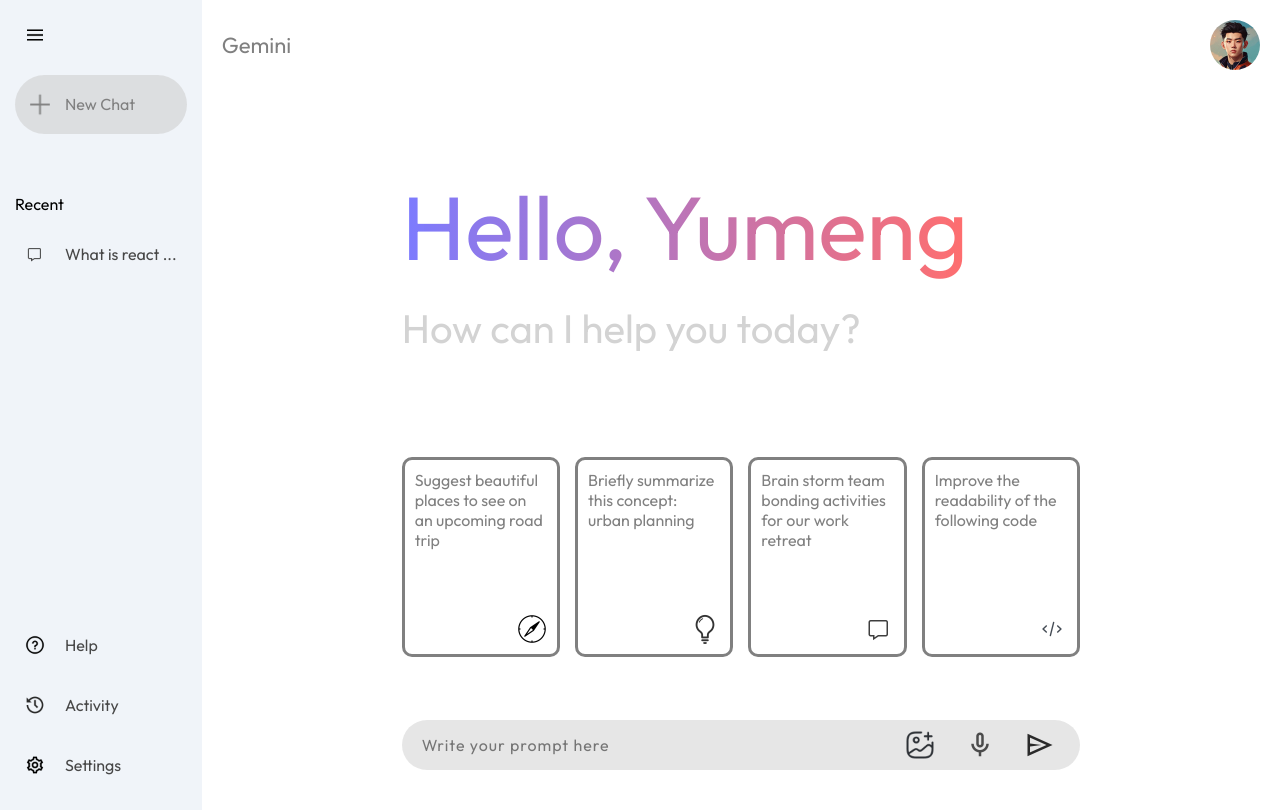
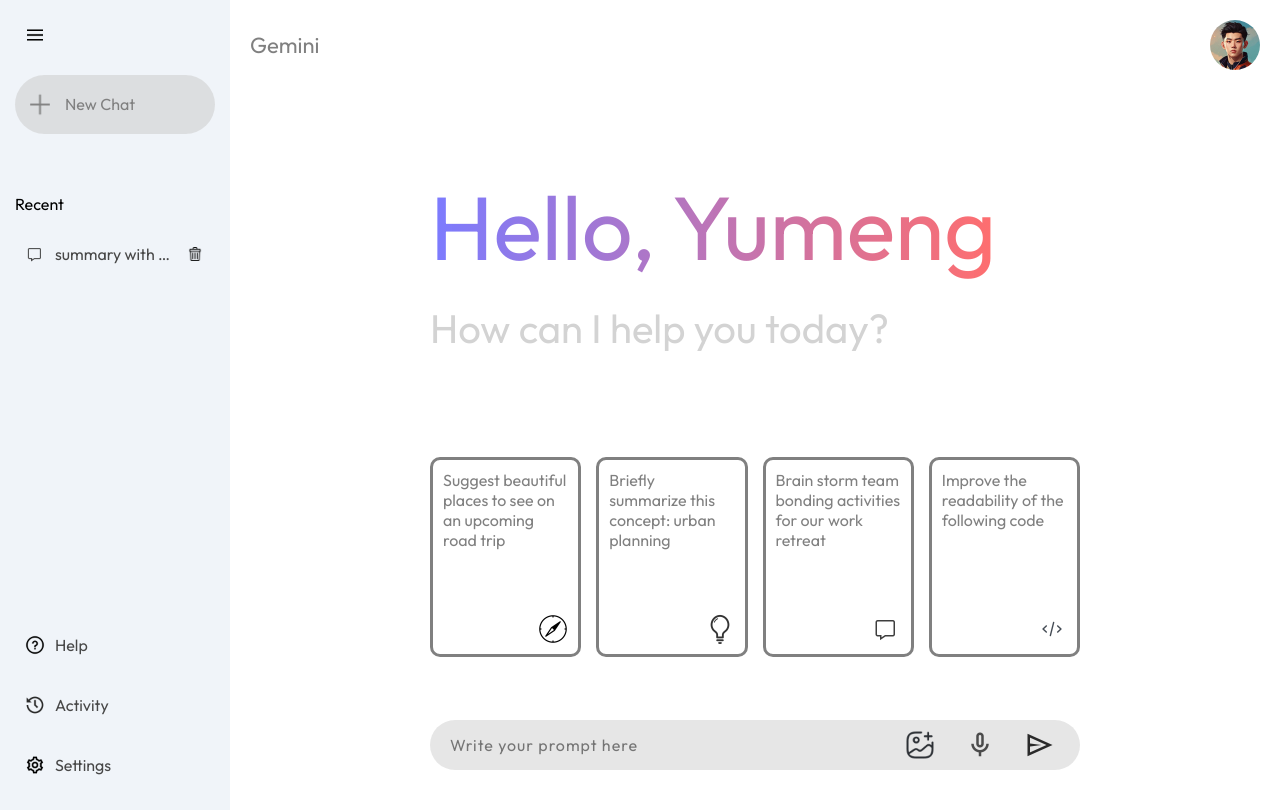
Before and after one commit to YumengLiu6044/gemini-clone, a React (Vite) app: page / in a window 1280 px wide. Built offline with nearby package versions, Linux system fonts and the light colour scheme.

Commit message:
added stuff

```diff
--- a/src/assets/assets.ts
+++ b/src/assets/assets.ts
@@ -13,6 +13,8 @@
 import code_icon from './code_icon.png'
 import send_icon from './send_icon.png'
 import gemini_icon from './gemini_icon.png'
+import more_icon from './more.png'
+import trash_icon from "./trash.png"
 
 export const assets = {
     history_icon,
@@ -29,5 +31,7 @@
     message_icon,
     code_icon,
     send_icon,
-    gemini_icon
+    gemini_icon,
+    more_icon,
+    trash_icon
 }
--- /dev/null
+++ b/src/components/Sidebar/RecentRow.tsx
@@ -0,0 +1,20 @@
+import { assets } from "../../assets/assets";
+
+interface RecentRowProps {
+  summary: string;
+  onTrashClick: () => void
+}
+
+const RecentRow = ({ summary, onTrashClick }: RecentRowProps) => {
+  return (
+    <div>
+      <div className="recent-entry">
+        <img src={assets.message_icon} />
+        <p>{summary}</p>
+        <img src={assets.trash_icon} className="trash-icon" onClick={onTrashClick}/>
+      </div>
+    </div>
+  );
+};
+
+export default RecentRow;
--- a/src/components/Sidebar/Sidebar.css
+++ b/src/components/Sidebar/Sidebar.css
@@ -6,6 +6,10 @@
   background-color: #f0f4f9;
   padding: 25px 15px;
   transition: all 0.3s ease-in-out;
+}
+
+.sidebar .hidden {
+
 }
 
 .sidebar::after {
@@ -47,12 +51,19 @@
 .sidebar .recent-entry {
   display: flex;
   justify-content: flex-start;
-  gap: 20px;
+  gap: 10px;
   margin-top: 20px;
   padding: 10px;
   border-radius: 50px;
   color: #474747;
   transition: all 0.2s ease-in-out;
+}
+
+.sidebar .recent-entry p {
+  max-width: 120px;
+  white-space: nowrap;
+  overflow: hidden;
+  text-overflow: ellipsis;
 }
 
 .sidebar .recent-entry::after {
@@ -68,3 +79,17 @@
   flex-direction: column;
 
 }
+
+.trash-icon {
+  border-radius: 50%;
+  overflow: visible;
+  padding: 3px;
+  transition: all 0.2s ease-in-out;
+}
+
+.trash-icon::after {
+  transition: all 0.2s ease-in-out;
+}
+.trash-icon:hover {
+  background-color: rgba(139, 139, 139, 0.317);
+}
--- a/src/components/Sidebar/Sidebar.tsx
+++ b/src/components/Sidebar/Sidebar.tsx
@@ -1,6 +1,7 @@
 import { useState } from "react";
 import { assets } from "../../assets/assets";
 import "./Sidebar.css";
+import RecentRow from "./RecentRow";
 
 function Sidebar() {
   const [showDetail, setShowDetail] = useState(true);
@@ -25,10 +26,7 @@
         {showDetail && (
           <div className="recent">
             <p className="recent-title">Recent</p>
-            <div className="recent-entry">
-              <img src={assets.message_icon} />
-              <p>What is react ...</p>
-            </div>
+            <RecentRow summary="summary with a lot of text a lot and a lot" onTrashClick={() => {}}/>
           </div>
         )}
       </div>
```
Also changed, not shown: src/assets/more.png (added), src/assets/trash.png (added).
